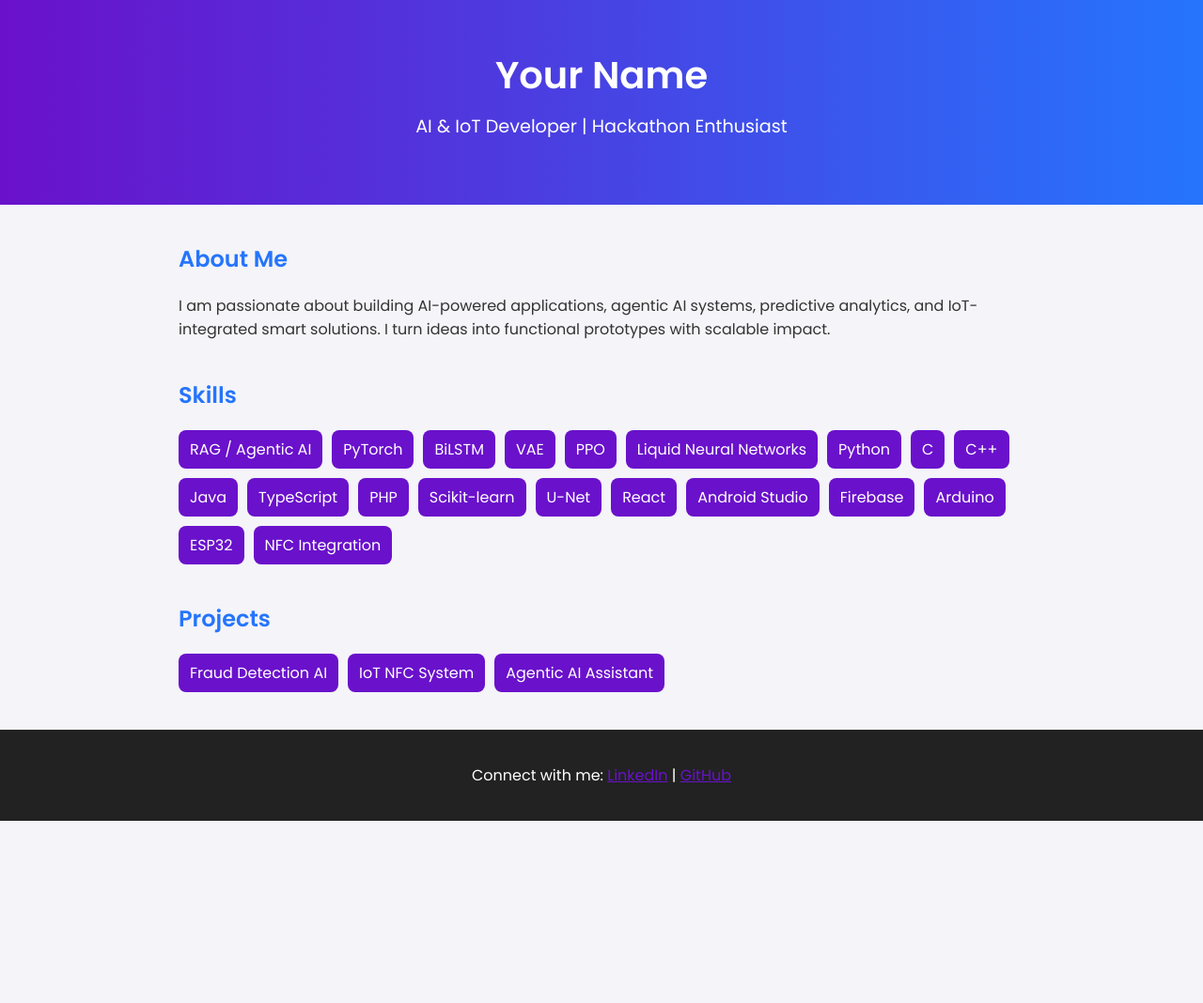
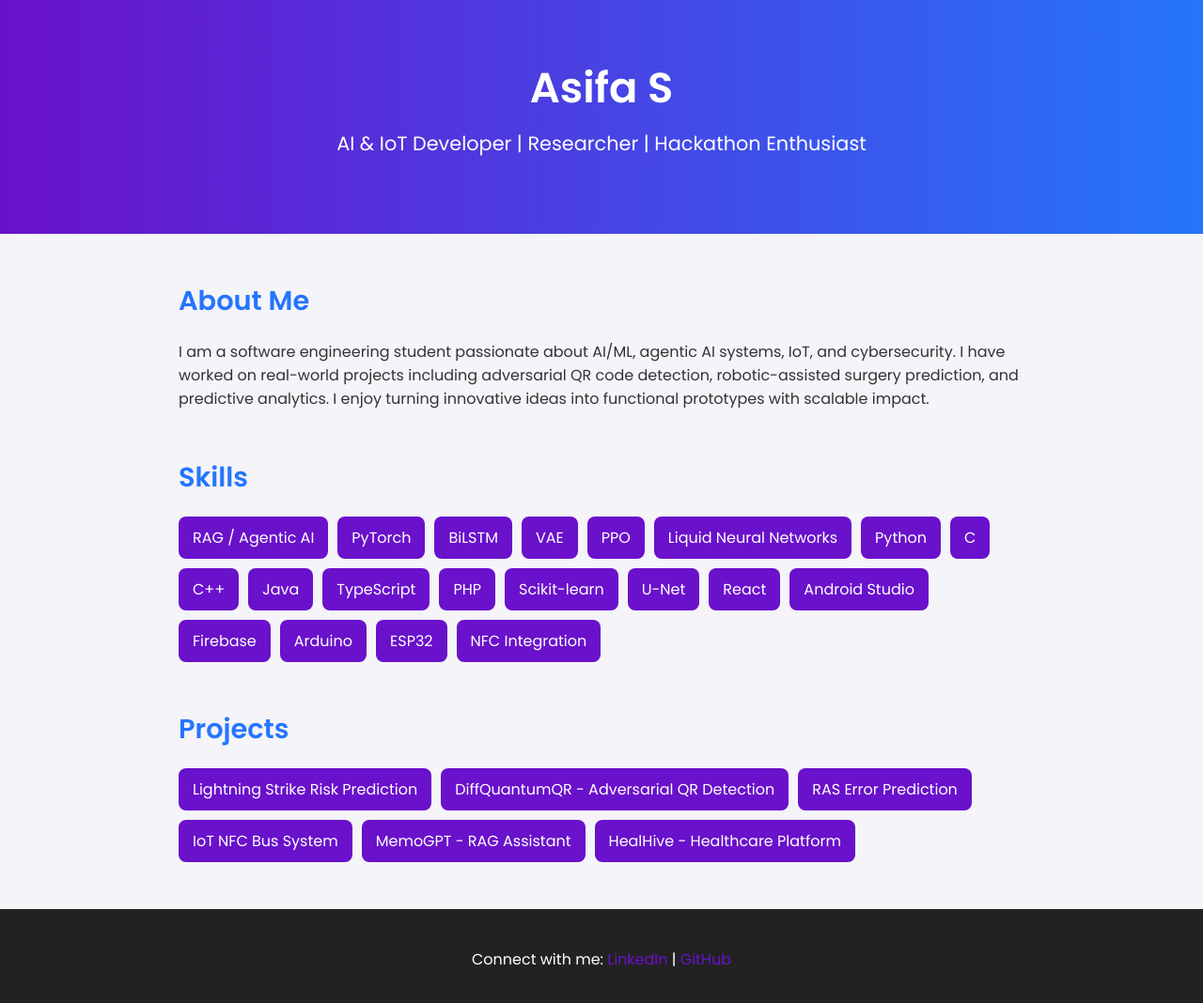
Before and after one commit to asifa1510/portfolio, a plain HTML site: page index.html in a window 1280 px wide. Shown: the whole page at 94% size. Before the commit the page ends 874 px from the top, so only its background shows below. Drawn offline with Linux system fonts and the light colour scheme.

Commit message:
Update index.html

```diff
--- a/index.html
+++ b/index.html
@@ -3,29 +3,86 @@
 <head>
 <meta charset="UTF-8">
 <meta name="viewport" content="width=device-width, initial-scale=1.0">
-<title>Your Name | Portfolio</title>
+<title>Asifa S | Portfolio</title>
 <link href="https://fonts.googleapis.com/css2?family=Poppins:wght@400;600&display=swap" rel="stylesheet">
 <style>
-body { font-family: 'Poppins', sans-serif; margin:0; padding:0; background:#f4f4f9; color:#333;}
-header { background: linear-gradient(90deg,#6a11cb,#2575fc); color:white; text-align:center; padding:50px 20px;}
-header h1 { margin:0; font-size:2.5em; }
-header p { margin-top:10px; font-size:1.2em; }
-section { max-width:900px; margin:40px auto; padding:0 20px; }
-h2 { color:#2575fc; margin-bottom:20px; }
-.skills, .projects { display:flex; flex-wrap:wrap; gap:10px; }
-.skills span, .projects a { background:#6a11cb; color:white; padding:8px 12px; border-radius:8px; text-decoration:none; }
-footer { text-align:center; padding:20px; background:#222; color:white; margin-top:40px; }
+body {
+    font-family: 'Poppins', sans-serif;
+    margin:0;
+    padding:0;
+    background:#f4f4f9;
+    color:#333;
+}
+header {
+    background: linear-gradient(90deg,#6a11cb,#2575fc);
+    color:white;
+    text-align:center;
+    padding:60px 20px;
+}
+header h1 {
+    margin:0;
+    font-size:2.8em;
+}
+header p {
+    margin-top:10px;
+    font-size:1.3em;
+    font-weight:500;
+}
+section {
+    max-width:900px;
+    margin:50px auto;
+    padding:0 20px;
+}
+h2 {
+    color:#2575fc;
+    margin-bottom:20px;
+    font-size:1.8em;
+}
+.skills, .projects {
+    display:flex;
+    flex-wrap:wrap;
+    gap:10px;
+}
+.skills span, .projects a {
+    background:#6a11cb;
+    color:white;
+    padding:10px 15px;
+    border-radius:8px;
+    text-decoration:none;
+    font-weight:500;
+    transition: transform 0.2s, background 0.2s;
+}
+.skills span:hover, .projects a:hover {
+    transform: translateY(-3px);
+    background:#2575fc;
+}
+footer {
+    text-align:center;
+    padding:25px;
+    background:#222;
+    color:white;
+    margin-top:50px;
+}
+footer a {
+    color:#6a11cb;
+    text-decoration:none;
+    font-weight:500;
+}
+footer a:hover {
+    text-decoration:underline;
+}
 </style>
 </head>
 <body>
+
 <header>
-<h1>Your Name</h1>
-<p>AI & IoT Developer | Hackathon Enthusiast</p>
+<h1>Asifa S</h1>
+<p>AI & IoT Developer | Researcher | Hackathon Enthusiast</p>
 </header>
 
 <section>
 <h2>About Me</h2>
-<p>I am passionate about building AI-powered applications, agentic AI systems, predictive analytics, and IoT-integrated smart solutions. I turn ideas into functional prototypes with scalable impact.</p>
+<p>I am a software engineering student passionate about AI/ML, agentic AI systems, IoT, and cybersecurity. I have worked on real-world projects including adversarial QR code detection, robotic-assisted surgery prediction, and predictive analytics. I enjoy turning innovative ideas into functional prototypes with scalable impact.</p>
 </section>
 
 <section>
@@ -40,14 +97,21 @@ footer { text-align:center; padding:20px; background:#222; color:white; margin-t
 <section>
 <h2>Projects</h2>
 <div class="projects">
-<a href="https://github.com/yourusername/project1" target="_blank">Fraud Detection AI</a>
-<a href="https://github.com/yourusername/project2" target="_blank">IoT NFC System</a>
-<a href="https://github.com/yourusername/project3" target="_blank">Agentic AI Assistant</a>
+<a href="https://github.com/asifa1510/LightningStrikeRisk" target="_blank">Lightning Strike Risk Prediction</a>
+<a href="https://github.com/asifa1510/DiffQuantumQR" target="_blank">DiffQuantumQR - Adversarial QR Detection</a>
+<a href="https://github.com/asifa1510/PredictingRoboticMalfunctions" target="_blank">RAS Error Prediction</a>
+<a href="https://github.com/asifa1510/NFCBusApp" target="_blank">IoT NFC Bus System</a>
+<a href="https://github.com/asifa1510/MemoGPT" target="_blank">MemoGPT - RAG Assistant</a>
+<a href="https://github.com/asifa1510/HealHive-Healthcare_Website" target="_blank">HealHive - Healthcare Platform</a>
 </div>
 </section>
 
 <footer>
-<p>Connect with me: <a href="https://linkedin.com/in/yourname" target="_blank" style="color:#6a11cb;">LinkedIn</a> | <a href="https://github.com/yourusername" target="_blank" style="color:#6a11cb;">GitHub</a></p>
+<p>Connect with me:
+<a href="https://linkedin.com/in/asifa-s" target="_blank">LinkedIn</a> |
+<a href="https://github.com/asifa1510" target="_blank">GitHub</a>
+</p>
 </footer>
+
 </body>
 </html>
```
